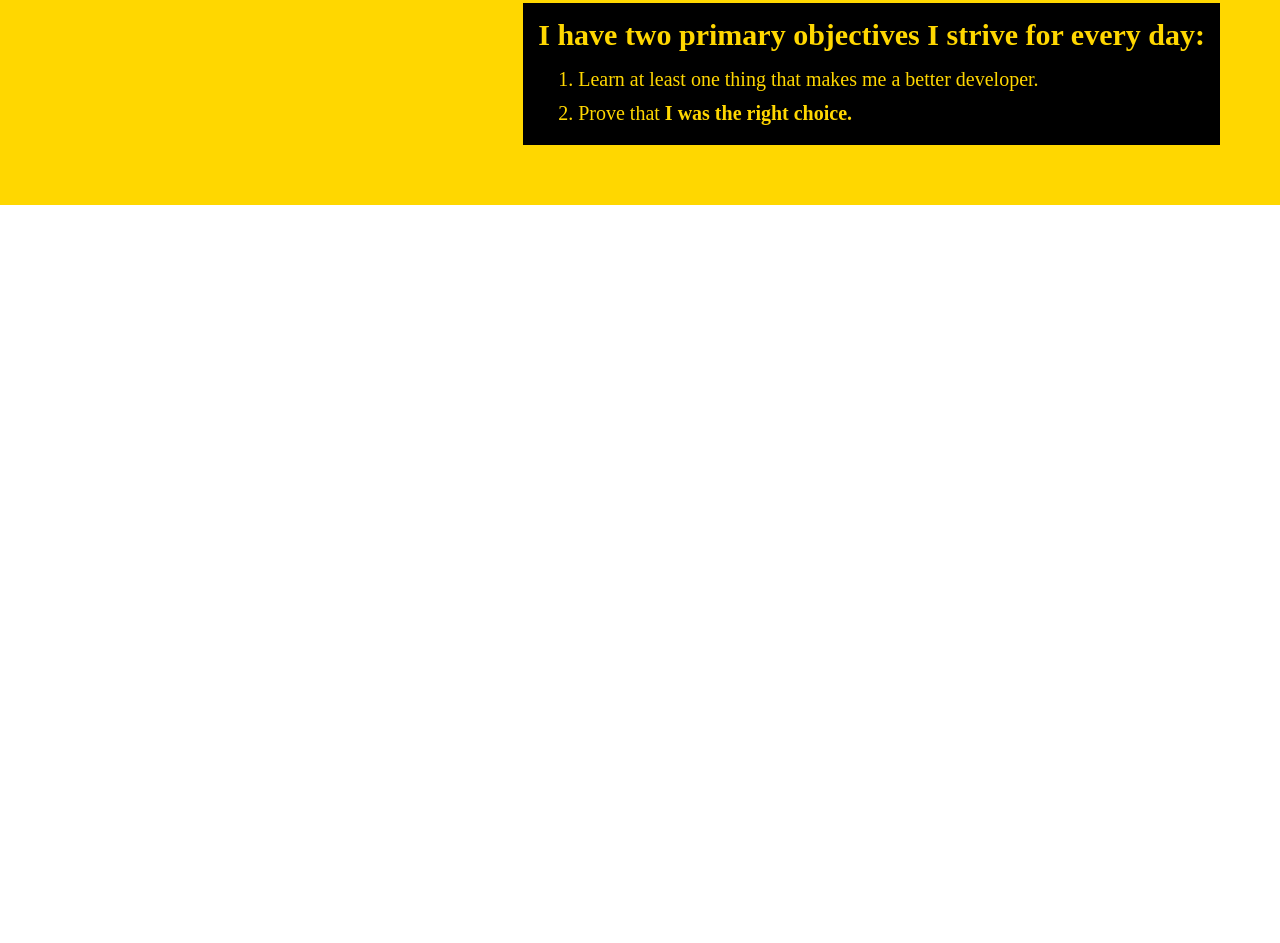
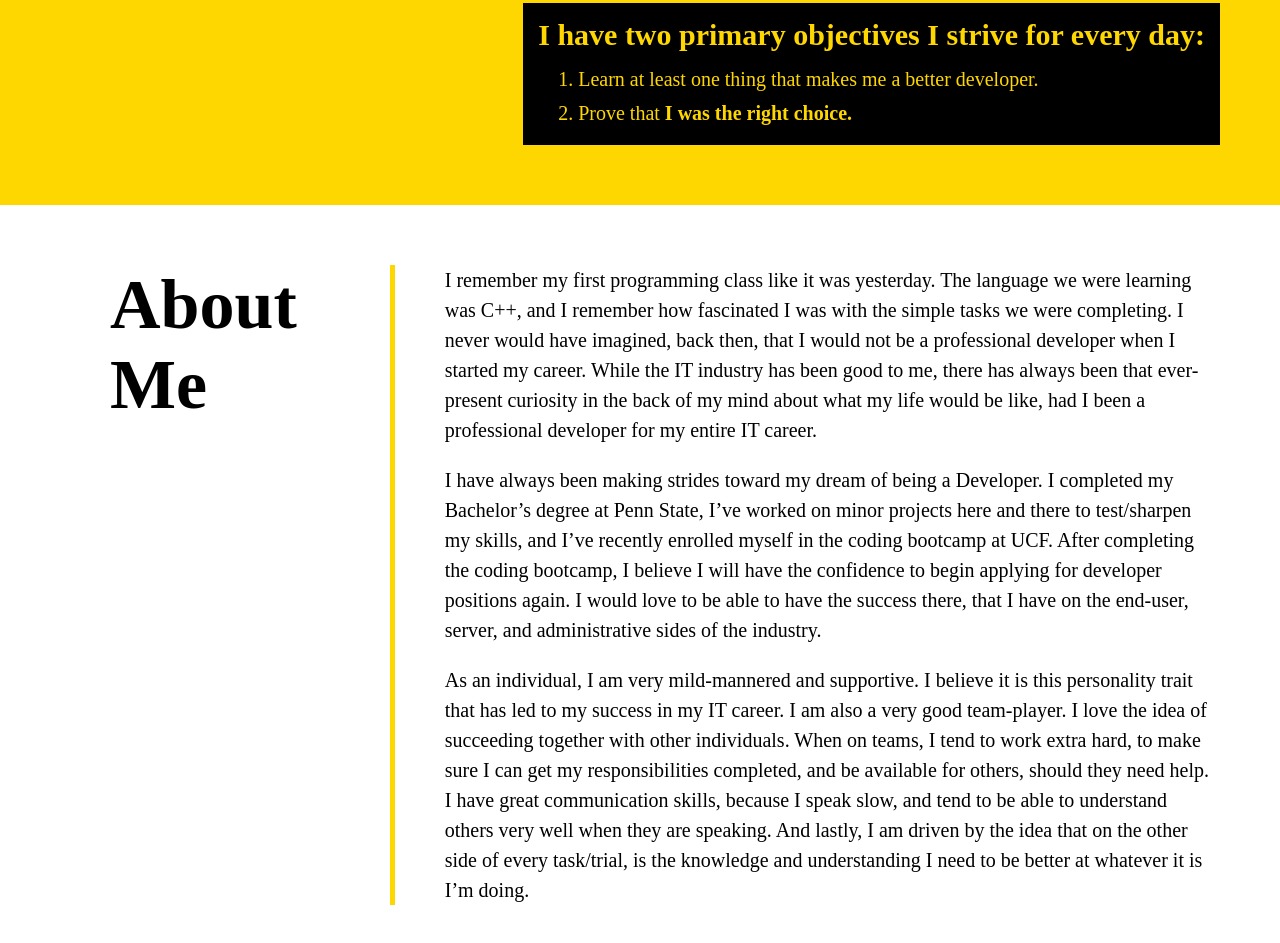
Before and after one commit to tdgreer1203/Portfolio, a plain HTML site: page index.html in a window 1280 px wide. Shown: the part 289-1232 px from the top of the page. Before the commit the page ends 800 px from the top, so only its background shows below. Drawn offline with Linux system fonts and the light colour scheme.

Commit message:
Finished About Me Section

```diff
--- a/css/style.css
+++ b/css/style.css
@@ -98,3 +98,36 @@ header a {
     background-color: var(--primary-color);
     padding: 15px;
 }
+
+
+/*-----About Me Section-----*/
+.about-me {
+    display: flex;
+    justify-content: center;
+}
+
+.section-heading {
+    flex: 1 30%;
+    border-right: 5px solid var(--secondary-color);
+    margin-right: 50px;
+    display: flex;
+    justify-content: center;
+    padding-left: 50px;
+}
+
+.section-heading h2 {
+    font-size: 70px;
+}
+
+.section-content {
+    flex: 1 70%;
+}
+
+.section-content p {
+    line-height: 1.5;
+    font-size: 20px;
+}
+
+.section-content p:not(:first-child) {
+    margin-top: 20px;
+}
--- a/index.html
+++ b/index.html
@@ -27,6 +27,17 @@
             <p>2. Prove that <strong>I was the right choice.</strong></p>
         </div>
     </section>
+
+    <section id="about-me" class="about-me">
+        <div class="section-heading">
+            <h2>About Me</h2>
+        </div>
+        <div class="section-content">
+            <p>I remember my first programming class like it was yesterday. The language we were learning was C++, and I remember how fascinated I was with the simple tasks we were completing. I never would have imagined, back then, that I would not be a professional developer when I started my career. While the IT industry has been good to me, there has always been that ever-present curiosity in the back of my mind about what my life would be like, had I been a professional developer for my entire IT career. </p>
+            <p>I have always been making strides toward my dream of being a Developer. I completed my Bachelor’s degree at Penn State, I’ve worked on minor projects here and there to test/sharpen my skills, and I’ve recently enrolled myself in the coding bootcamp at UCF. After completing the coding bootcamp, I believe I will have the confidence to begin applying for developer positions again. I would love to be able to have the success there, that I have on the end-user, server, and administrative sides of the industry. </p>
+            <p>As an individual, I am very mild-mannered and supportive. I believe it is this personality trait that has led to my success in my IT career. I am also a very good team-player. I love the idea of succeeding together with other individuals. When on teams, I tend to work extra hard, to make sure I can get my responsibilities completed, and be available for others, should they need help. I have great communication skills, because I speak slow, and tend to be able to understand others very well when they are speaking. And lastly, I am driven by the idea that on the other side of every task/trial, is the knowledge and understanding I need to be better at whatever it is I’m doing. </p>
+        </div>
+    </section>
 </body>
 
 </html>
```
